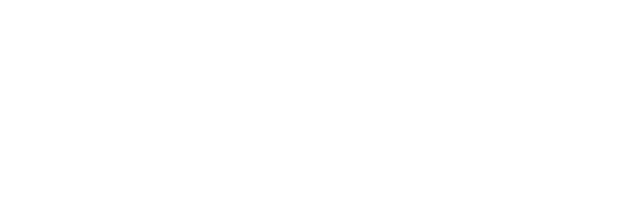
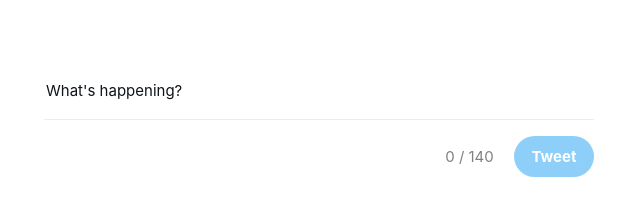
Before and after one commit to xXBricksquadXx/twitter-box-demo-xXBricksquadXx, a website: page index.html in a window 1280 px wide. Shown: the whole page, without its empty margins (321-961 px from the left). Drawn offline with nearby package versions, Linux system fonts and the light colour scheme.

Commit message:
Updated HTML & CSS Files

```diff
--- a/index.html
+++ b/index.html
@@ -9,14 +9,22 @@
       href="https://cdnjs.cloudflare.com/ajax/libs/modern-normalize/0.7.0/modern-normalize.min.css"
     />
 
-    <!-- TODO: Add some Google Fonts -->
-
     <link rel="stylesheet" href="style.css" />
 
-    <!-- TODO: Update '<title>'. -->
-    <title>Twitter Box Demo</title>
+    <title>Twitter Box Functionality Demo</title>
   </head>
   <body>
-    <script src="./scripts.js" type="module"></script>
+    <main>
+      <form>
+        <!-- TODO: Consider adding input/label for accessibility ♿. -->
+        <textarea placeholder="What's happening?"></textarea>
+        <div>
+          <span><span>0</span>&nbsp;/&nbsp;140</span>
+          <button disabled>Tweet</button>
+        </div>
+      </form>
+    </main>
+    <!-- 'Connect' JS to this HTML file. -->
+    <script src="./scripts.js"></script>
   </body>
 </html>
--- a/style.css
+++ b/style.css
@@ -1,3 +1,56 @@
 body {
-  font-family: -apple-system, BlinkMacSystemFont, 'Segoe UI', Roboto, Oxygen, Ubuntu, Cantarell, 'Open Sans', 'Helvetica Neue', sans-serif;
+  font-family: -apple-system, BlinkMacSystemFont, "Segoe UI", Roboto, Helvetica,
+    Arial, sans-serif, "Apple Color Emoji", "Segoe UI Emoji", "Segoe UI Symbol";
+  font-size: 15px;
 }
+
+main,
+form {
+  display: flex;
+}
+
+main {
+  align-items: center;
+  justify-content: center;
+}
+
+form {
+  flex-direction: column;
+}
+
+textarea {
+  border: none;
+  border-bottom: 1px solid rgb(235, 238, 240);
+  margin-bottom: 1rem;
+  margin-top: 10vh;
+  resize: none;
+  width: 550px;
+}
+
+textarea:focus {
+  outline: none;
+}
+
+::placeholder {
+  color: rgb(15, 20, 25);
+}
+
+div {
+  color: gray;
+  margin-left: auto;
+}
+
+button {
+  background-color: rgb(29, 161, 242);
+  border: 0;
+  border-radius: 6rem;
+  color: white;
+  font-weight: 700;
+  margin-left: 1rem;
+  padding: 0.75rem;
+  width: 5rem;
+}
+
+:disabled {
+  opacity: 0.5;
+}
```
